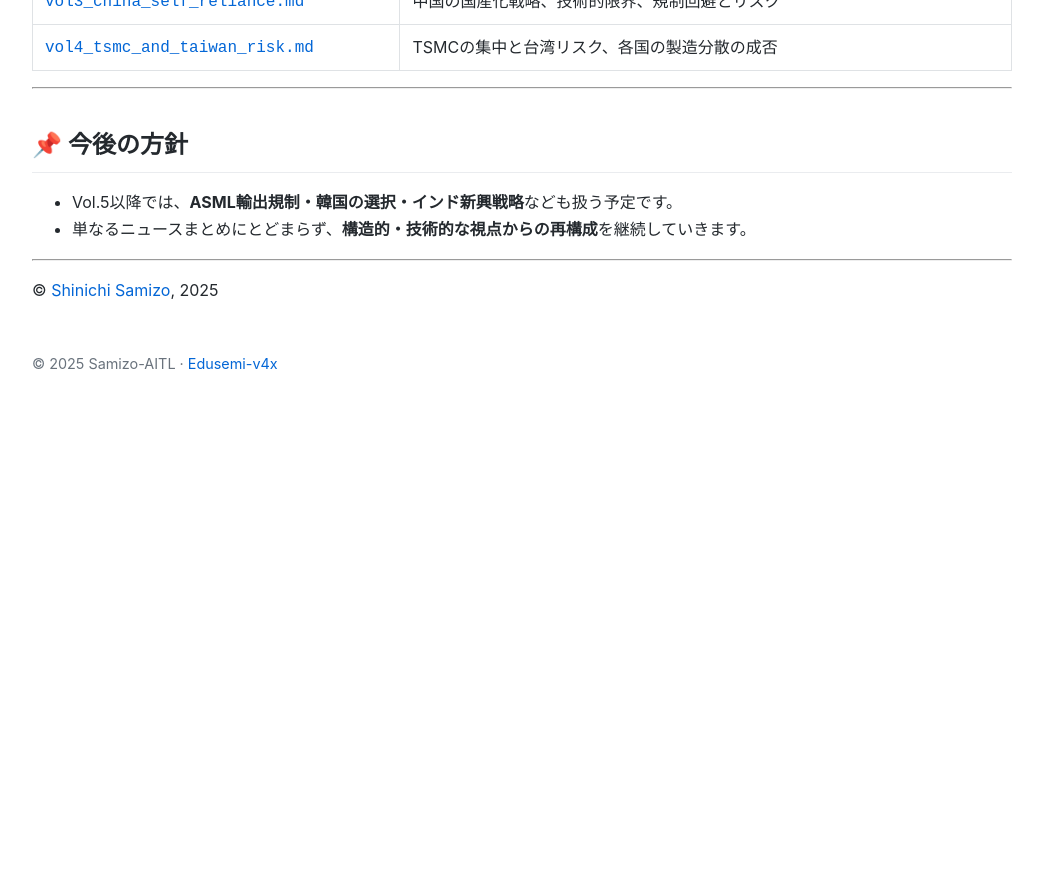
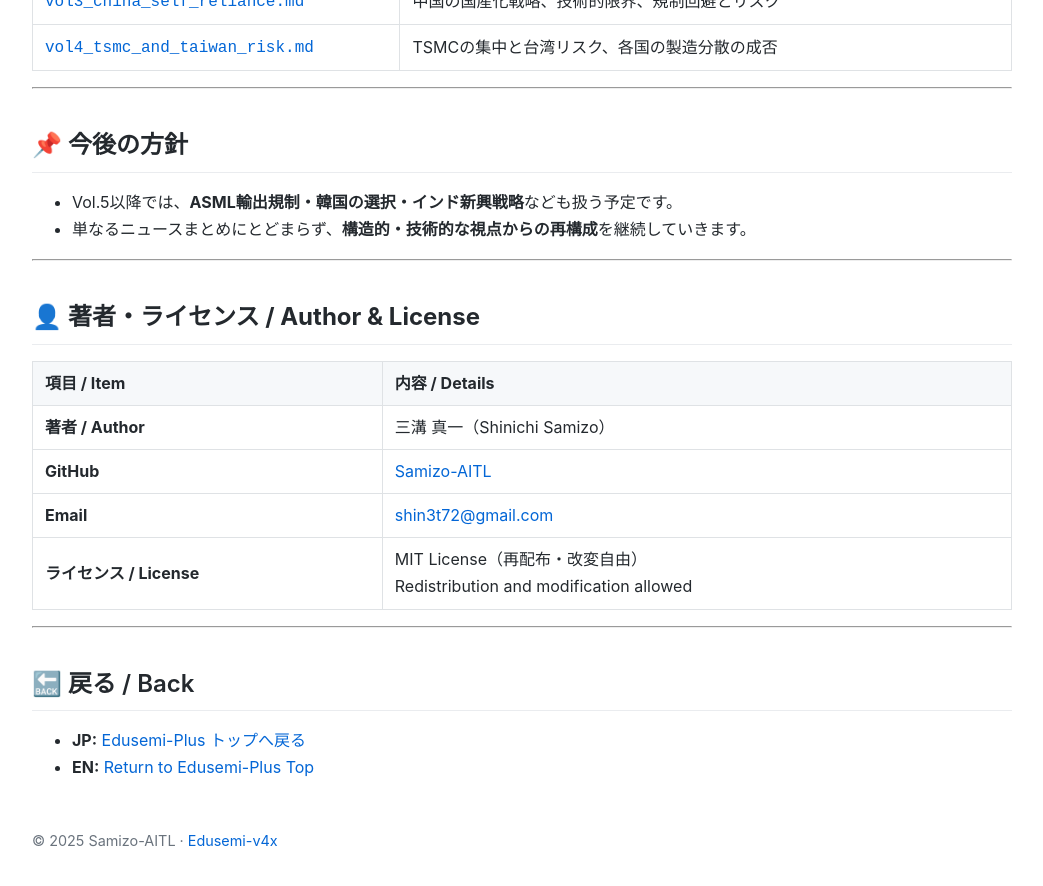
Before and after one commit to Samizo-AITL/Edusemi-Plus, a Jekyll site: the page built from geopolitics/index.md, in a window 1280 px wide and 900 px high, scrolled down 1094 px. Shown: the top 886 px of the window, without its empty margins (118-1161 px from the left). Built offline with Jekyll 4.4.1, drawn with Linux system fonts in a browser that asks for light colours; before the commit the page ends 1517 px from its top, so only the background shows below that.

Commit message:
Update index.md

```diff
--- a/geopolitics/index.md
+++ b/geopolitics/index.md
@@ -49,4 +49,17 @@
 
 ---
 
-© [Shinichi Samizo](https://github.com/Samizo-AITL), 2025
+## 👤 **著者・ライセンス / Author & License**
+
+| **項目 / Item** | **内容 / Details** |
+|-----------------|--------------------|
+| **著者 / Author** | 三溝 真一（Shinichi Samizo） |
+| **GitHub** | [Samizo-AITL](https://github.com/Samizo-AITL) |
+| **Email** | [shin3t72@gmail.com](mailto:shin3t72@gmail.com) |
+| **ライセンス / License** | MIT License（再配布・改変自由）<br>Redistribution and modification allowed |
+
+---
+
+## 🔙 戻る / Back
+- **JP:** [Edusemi-Plus トップへ戻る](https://samizo-aitl.github.io/Edusemi-Plus/index.html)
+- **EN:** [Return to Edusemi-Plus Top](https://samizo-aitl.github.io/Edusemi-Plus/index.html)
```
